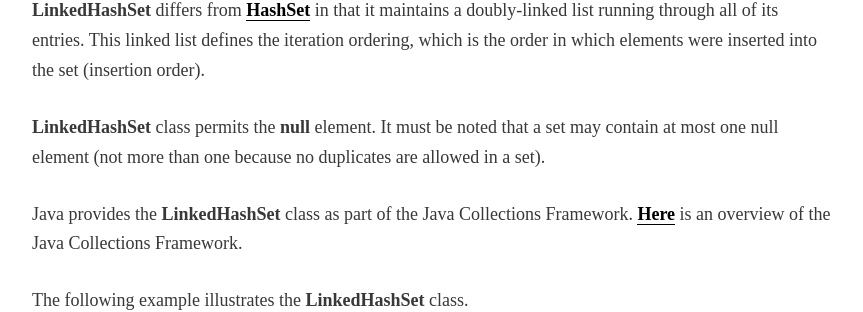
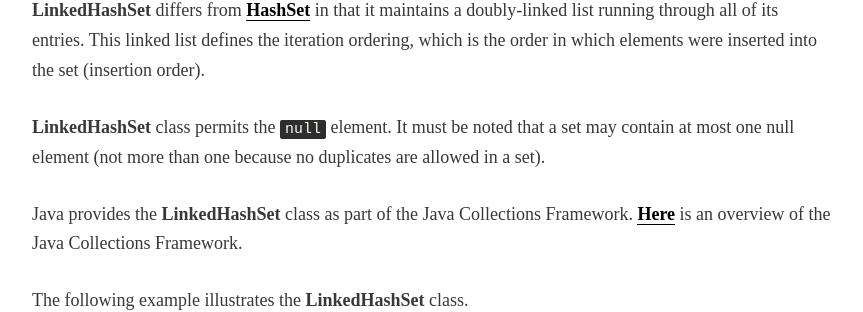
Before and after one commit to nikhilmopidevi/nikhilmopidevi.github.io, a Jekyll site: the page built from _posts/2017-07-15-LinkedHashSet class in Java.markdown, in a window 1280 px wide. Shown: the part 395-707 px from the top of the page, without its empty margins (208-1071 px from the left). Built offline with Jekyll 4.4.1, drawn with Linux system fonts in a browser that asks for light colours; some web fonts are replaced; comment, search, counter and statistics services are not loaded.

Commit message:
Modified formatting

```diff
--- a/_posts/2017-07-15-LinkedHashSet class in Java.markdown
+++ b/_posts/2017-07-15-LinkedHashSet class in Java.markdown
@@ -12,7 +12,7 @@
 
 **LinkedHashSet** differs from [HashSet]({{ site.baseurl }}{% post_url 2017-07-14-HashSet class in Java %}) in that it maintains a doubly-linked list running through all of its entries. This linked list defines the iteration ordering, which is the order in which elements were inserted into the set (insertion order).
 
-**LinkedHashSet** class permits the **null** element. It must be noted that a set may contain at most one null element (not more than one because no duplicates are allowed in a set).
+**LinkedHashSet** class permits the `null` element. It must be noted that a set may contain at most one null element (not more than one because no duplicates are allowed in a set).
 
 Java provides the **LinkedHashSet** class as part of the Java Collections Framework. [Here]({{ site.baseurl }}{% post_url 2017-06-19-Overview of the Java Collections Framework %}) is an overview of the Java Collections Framework.
 
```
